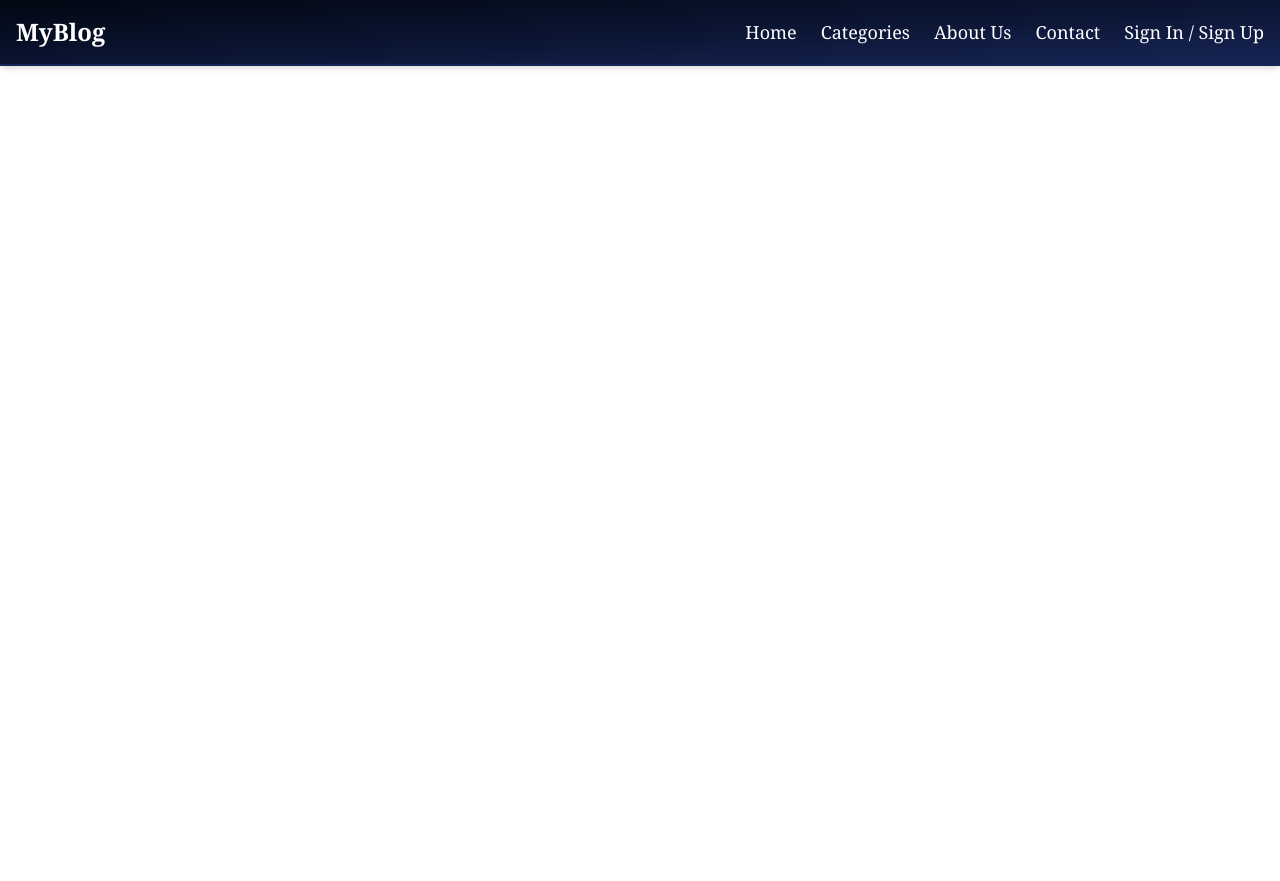
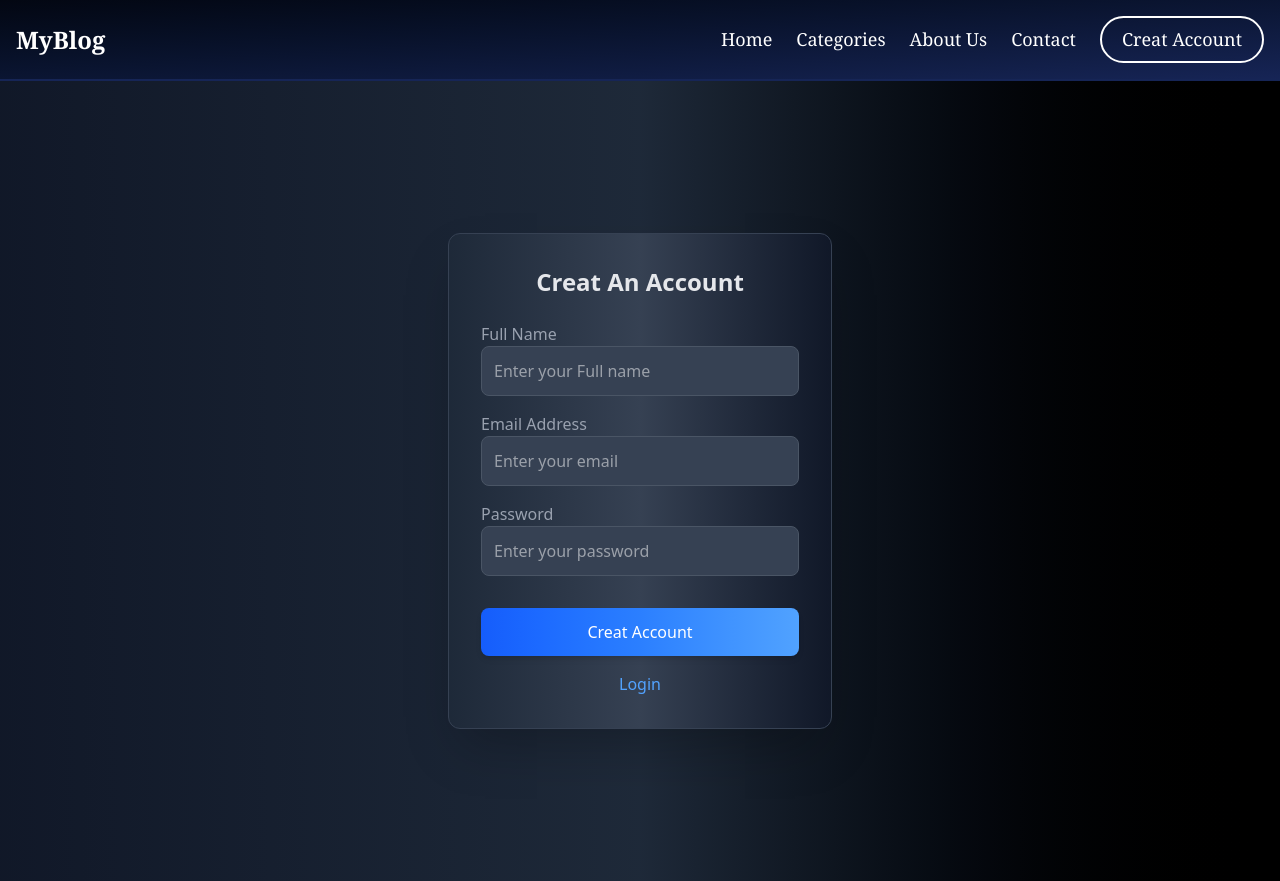
Before and after one commit to Ankit626517/blog-web-app, a React (Vite) app: page /register in a window 1280 px wide. Before the commit the page ends 800 px from the top, so only its background shows below. Built offline with nearby package versions, Linux system fonts and the light colour scheme.

Commit message:
create a account component

```diff
--- a/src/App.jsx
+++ b/src/App.jsx
@@ -17,6 +17,8 @@ function App() {
         <Route path="/about" element={<About />} />
         <Route path="/contact" element={<Contact />} />
         <Route path="/categories" element={<Categories />} />
+        <Route path="/register" element={<Register />} />
+
       </Routes>
       {/* <Register/> */}
     </Router>
--- a/src/Component/NavbarPages/Navbar.jsx
+++ b/src/Component/NavbarPages/Navbar.jsx
@@ -7,8 +7,8 @@ const Navbar = () => {
   const [isOpen, setIsOpen] = useState(false);
 
   return (
-    <nav className="bg-gradient-to-br from-gray-950 to-blue-950 p-4 shadow-md border-b-2 border-blue-950 font-serif text-[18px]">
-      <div className="container mx-auto flex justify-between items-center">
+    <nav className="bg-gradient-to-br w-full from-gray-950 to-blue-950 p-4 shadow-md border-b-2 border-blue-950 font-serif text-[18px]">
+      <div className="container mx-auto flex  justify-between items-center">
         {/* Logo */}
         <Link to="/" className="text-white text-2xl font-bold">MyBlog</Link>
 
@@ -36,7 +36,7 @@ const Navbar = () => {
             {/* <Search size={20} className="text-white ml-2" />
           </div> */}
 
-          <Link to="/login" className="hover:underline">Sign In / Sign Up</Link>
+          <Link to="/register" className="hover:underline hover:text-gra-200 hover:bg-black  px-5 py-2 border-2 rounded-3xl">Creat Account </Link>
         </div>
 
         {/* Mobile Menu Button */}
@@ -67,11 +67,11 @@ const Navbar = () => {
           </div> */}
 
           <Link to="/login" className="hover:underline border-blue-950 bg-gradient-to-br from-gray-950 to-blue-950 border-2 p-3.5 rounded-2xl">
-            Sign UP
+            Hello
           </Link>
         </div>
       )}
-       {/* <Register/> */}
+      {/* <Register/> */}
     </nav>
   );
 };
--- a/src/Component/NavbarPages/Register.jsx
+++ b/src/Component/NavbarPages/Register.jsx
@@ -19,19 +19,19 @@ function Register() {
     <div className="flex items-center justify-center min-h-screen bg-gradient-to-r from-gray-900 via-gray-800 to-black">
 
     <form  className=" bg-gradient-to-r from-gray-800 via-gray-700 to-gray-900 p-8 rounded-xl shadow-2xl max-w-sm w-full border border-gray-700">
-      <h3 className="text-2xl font-bold text-center text-gray-200 mb-6">Sign Up</h3>
+      <h3 className="text-2xl font-bold text-center text-gray-200 mb-6">Creat An Account</h3>
 
       <div className="mb-4">
-        <label className="block text-gray-400">First Name</label>
+        <label className="block text-gray-400">Full Name</label>
         <input
           type="text"
           className="w-full p-3 border border-gray-600 bg-gray-700 text-white rounded-lg focus:outline-none focus:ring-2 focus:ring-blue-500 focus:border-blue-500 transition-all duration-300 hover:shadow-lg hover:border-blue-400"
-          placeholder="Enter your first name"
+          placeholder="Enter your Full name"
           onChange={(e) => setFname(e.target.value)}
           required
         />
       </div>
-
+{/*
       <div className="mb-4">
         <label className="block text-gray-400">Last Name</label>
         <input
@@ -40,7 +40,7 @@ function Register() {
           placeholder="Enter your last name"
           onChange={(e) => setLname(e.target.value)}
         />
-      </div>
+      </div> */}
 
       <div className="mb-4">
         <label className="block text-gray-400">Email Address</label>
@@ -68,7 +68,7 @@ function Register() {
         type="submit"
         className="w-full p-3 mt-4 text-white bg-gradient-to-r from-blue-600 via-blue-500 to-blue-400 rounded-lg hover:from-blue-500 hover:to-purple-500 transition-all duration-300 shadow-md hover:shadow-lg"
       >
-        Sign Up
+        Creat Account
       </button>
 
        <p className="text-center text-gray-400 mt-4">
```
